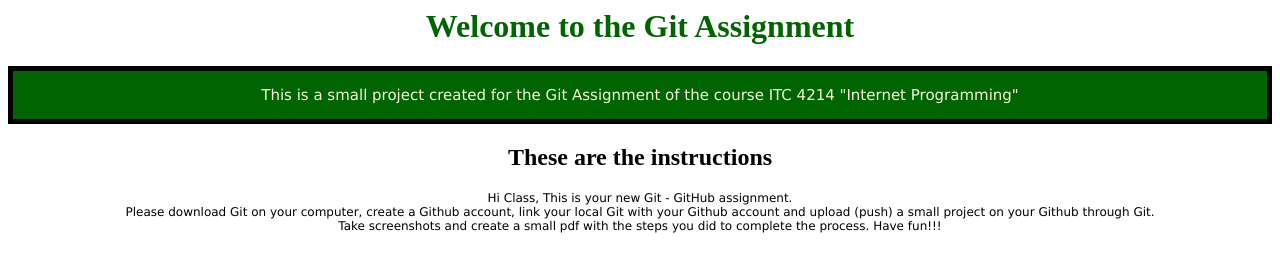
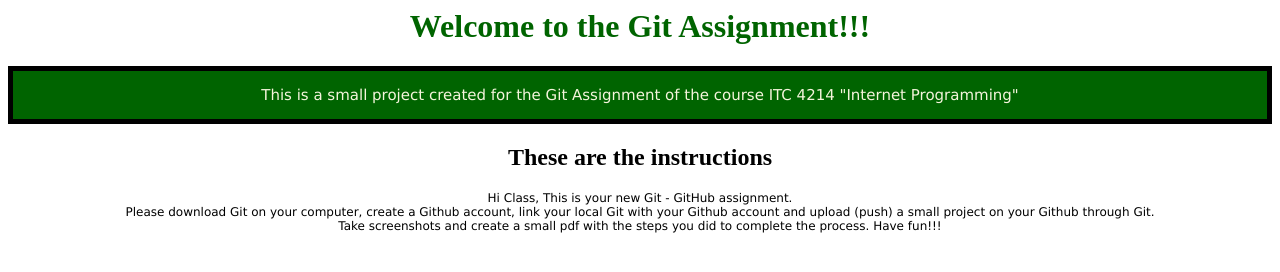
Before and after one commit to mrklt/ITC4214_Assignment4, a plain HTML site: page index.html in a window 1280 px wide. Drawn offline with Linux system fonts and the light colour scheme.

Commit message:
Added exclamation marks in h1 in html file

```diff
--- a/index.html
+++ b/index.html
@@ -4,7 +4,7 @@
         <link rel="stylesheet" href="styles.css"/>
     </head>
     <body>
-        <h1>Welcome to the Git Assignment</h1>
+        <h1>Welcome to the Git Assignment!!!</h1>
         <div>
             <p>This is a small project created for the Git Assignment of the course ITC 4214 "Internet Programming"</p>
         </div>
```
